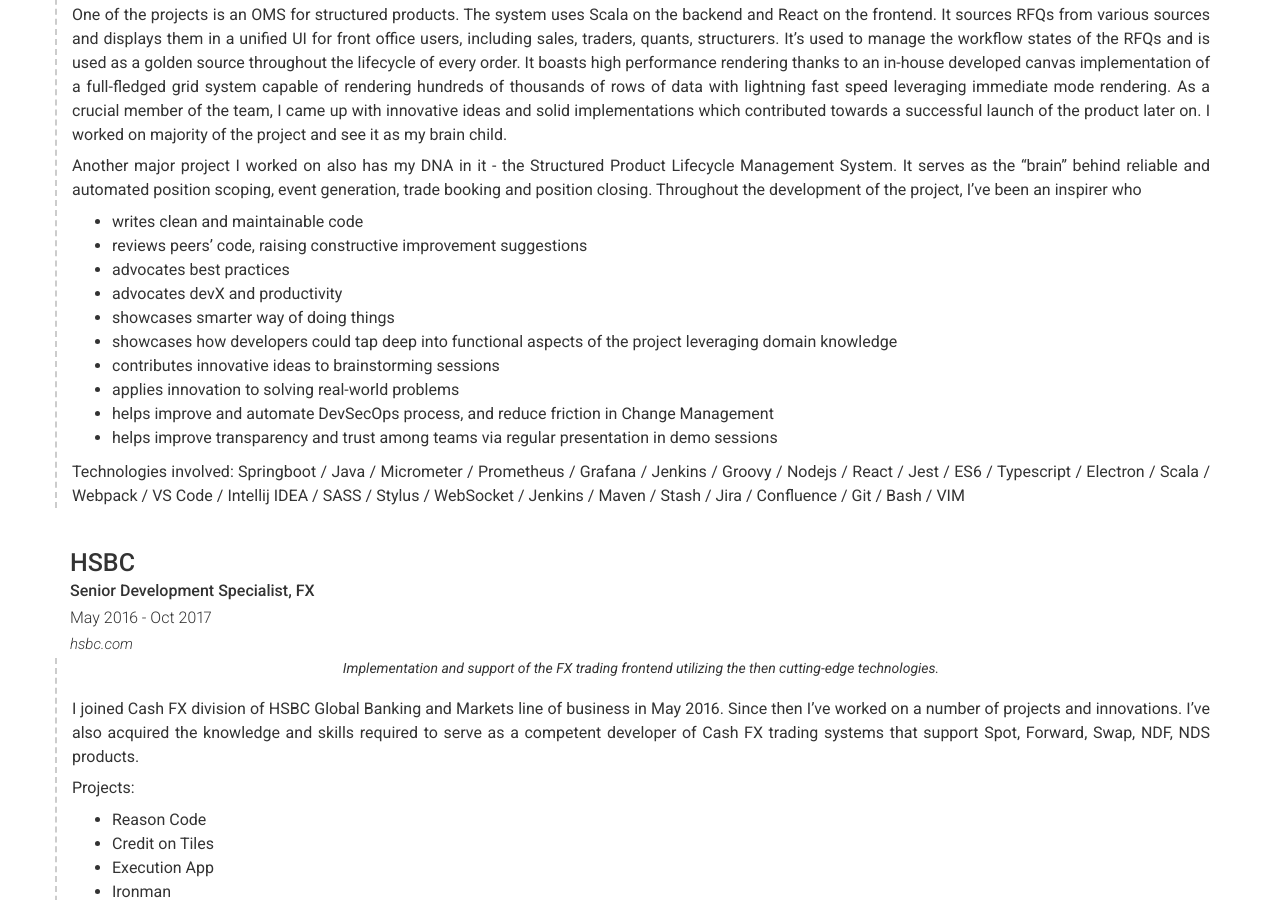
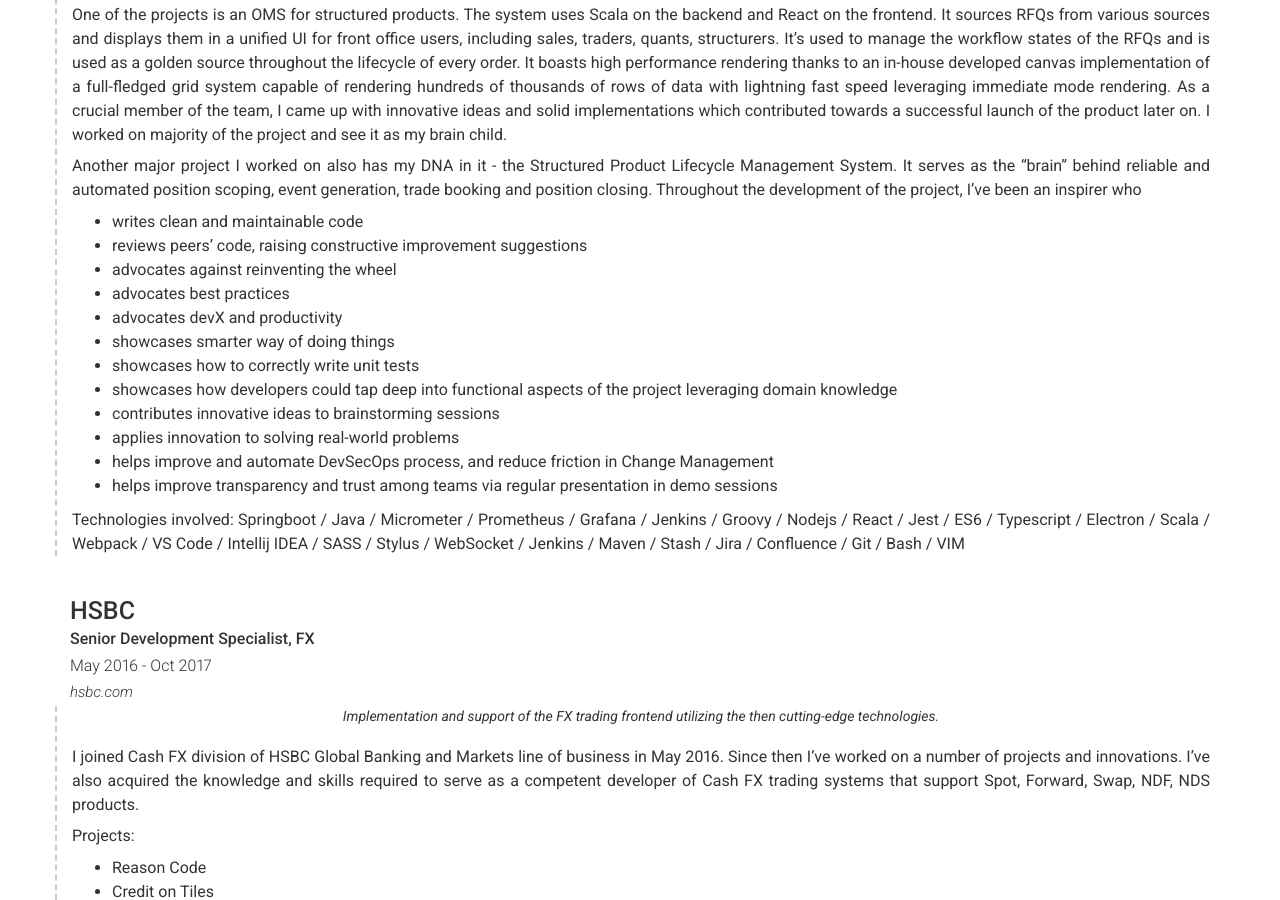
Before and after one commit to will-hk/will-hk.github.io, a Jekyll site: the page built from index.md, in a window 1280 px wide and 900 px high, scrolled down 1157 px. Built offline with Jekyll 4.4.1, drawn with Linux system fonts in a browser that asks for light colours; nearby versions of some CDN libraries.

Commit message:
slight change

```diff
--- a/_config.yml
+++ b/_config.yml
@@ -109,9 +109,11 @@ content:
           Another major project I worked on also has my DNA in it - the Structured Product Lifecycle Management System. It serves as the "brain" behind reliable and automated position scoping, event generation, trade booking and position closing. Throughout the development of the project, I've been an inspirer who
           - writes clean and maintainable code
           - reviews peers' code, raising constructive improvement suggestions
+          - advocates against reinventing the wheel
           - advocates best practices
           - advocates devX and productivity
           - showcases smarter way of doing things
+          - showcases how to correctly write unit tests
           - showcases how developers could tap deep into functional aspects of the project leveraging domain knowledge
           - contributes innovative ideas to brainstorming sessions
           - applies innovation to solving real-world problems
```
